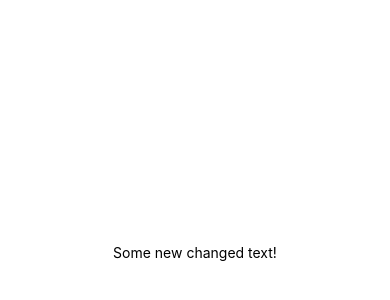
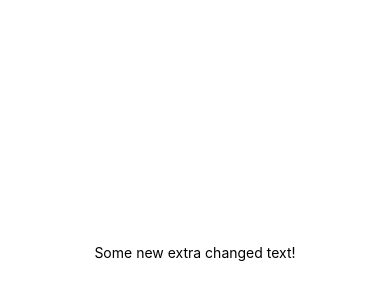
Before and after one commit to dmnAlex/fullstackopen_part10, a React Native app in the folder rate-repository-app/: screen / in a window 390 px wide. Shown: the part 170-470 px from the top of the page. Built offline with nearby package versions, Linux system fonts and the light colour scheme.

Commit message:
set up eslint

```diff
--- a/rate-repository-app/App.js
+++ b/rate-repository-app/App.js
@@ -3,9 +3,10 @@ import React from 'react';
 import { StyleSheet, Text, View } from 'react-native';
 
 export default function App() {
+  console.log('Hi there!!!');
   return (
     <View style={styles.container}>
-      <Text>Some new changed text!</Text>
+      <Text>Some new extra changed text!</Text>
       <StatusBar style="auto" />
     </View>
   );
```
Also changed, not shown: rate-repository-app/package.json (+6 -2 lines), 2 other files (tests, documents, lock files or other folders).
